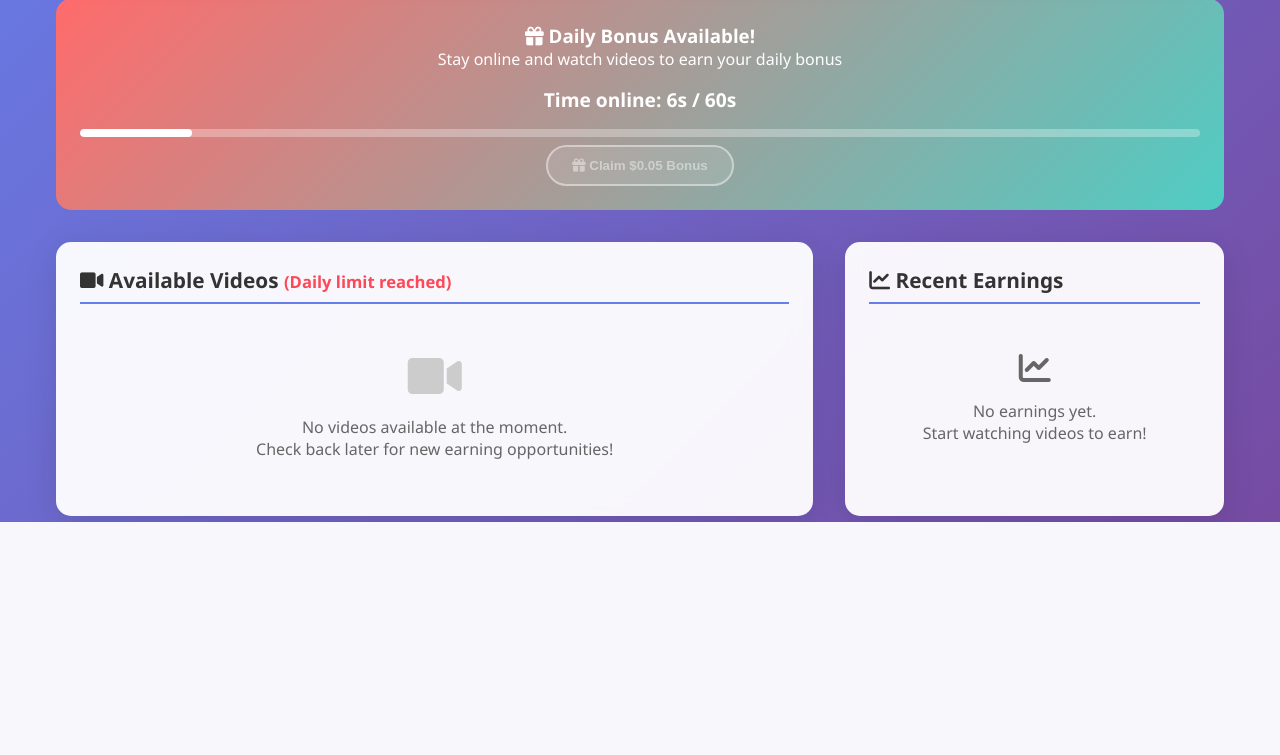
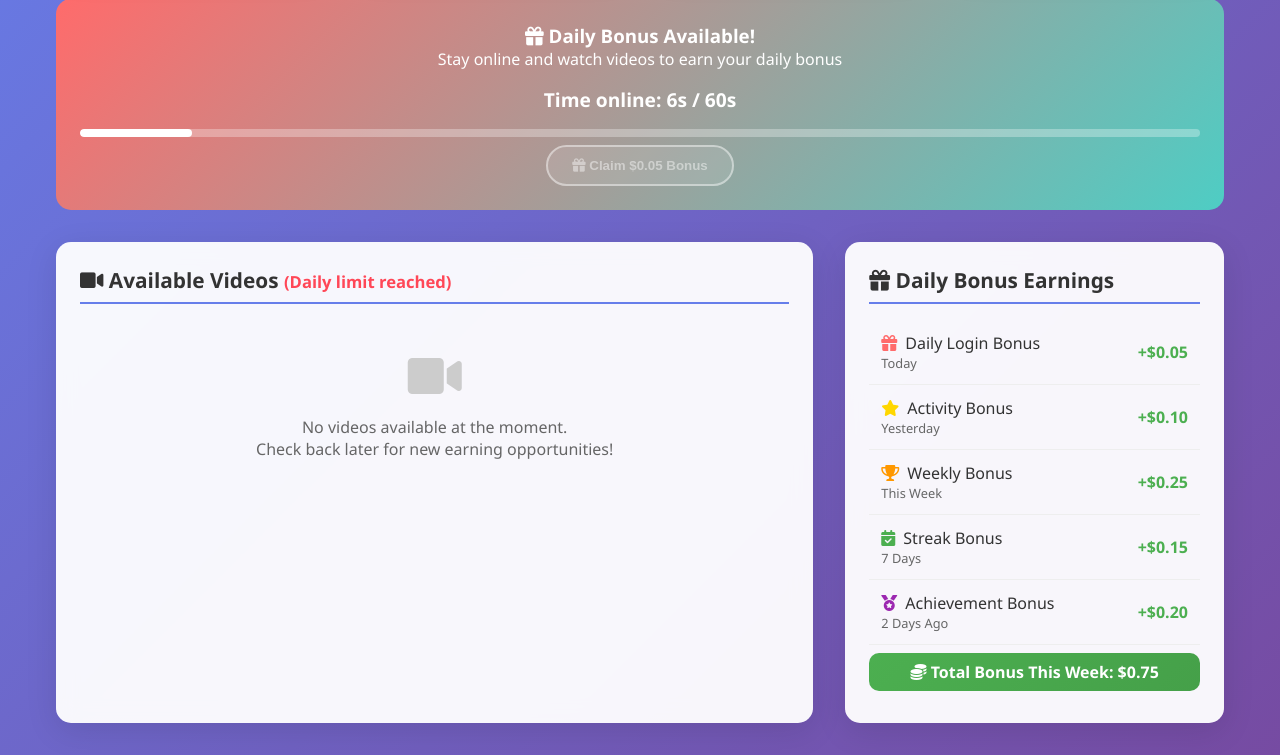
Before and after one commit to grace363/Watch, a Flask app: template templates/user_dashboard.html in a window 1280 px wide. Shown: the part 278-1033 px from the top of the page. Before the commit the page ends 800 px from the top, so only its background shows below. Run offline with Flask 3, Linux system fonts and the light colour scheme; the template is opened without the code that fills it, so the values that code supplies are empty; some libraries are stand-ins or nearby versions.

Commit message:
Update user_dashboard.html

```diff
--- a/templates/user_dashboard.html
+++ b/templates/user_dashboard.html
@@ -255,10 +255,18 @@
             align-items: center;
             padding: 0.75rem;
             border-bottom: 1px solid #eee;
+            transition: background 0.3s ease;
+        }
+
+        .earning-item:hover {
+            background: #f8f9fa;
         }
 
         .earning-source {
             font-weight: 500;
+            display: flex;
+            align-items: center;
+            gap: 0.5rem;
         }
 
         .earning-amount {
@@ -352,6 +360,16 @@
             color: #666;
         }
 
+        .bonus-earned {
+            background: linear-gradient(135deg, #4CAF50, #45a049);
+            color: white;
+            padding: 0.5rem 1rem;
+            border-radius: 10px;
+            margin: 0.5rem 0;
+            font-weight: bold;
+            text-align: center;
+        }
+
         @media (max-width: 768px) {
             .main-content {
                 grid-template-columns: 1fr;
@@ -403,7 +421,7 @@
             </div>
             <div class="user-info">
                 <div class="balance">
-                    <i class="fas fa-dollar-sign"></i> ${{ "%.2f"|format(user.balance_usd) }}
+                    <i class="fas fa-dollar-sign"></i> $<span id="userBalance">{{ "%.2f"|format(user.balance_usd) }}</span>
                 </div>
                 <span style="font-size: 0.9rem;">Welcome, {{ user.email.split('@')[0] }}</span>
                 <a href="{{ url_for('logout') }}" class="logout-btn">
@@ -431,7 +449,7 @@
                 <div class="stat-icon" style="color: #4CAF50;">
                     <i class="fas fa-dollar-sign"></i>
                 </div>
-                <div class="stat-value">${{ "%.2f"|format(user.balance_usd) }}</div>
+                <div class="stat-value">$<span id="statBalance">{{ "%.2f"|format(user.balance_usd) }}</span></div>
                 <div class="stat-label">Total Balance</div>
             </div>
 
@@ -520,32 +538,71 @@
                 {% endif %}
             </div>
 
-            <!-- Recent Earnings -->
+            <!-- Daily Bonus Earnings -->
             <div class="earnings-section">
                 <h2 class="section-title">
-                    <i class="fas fa-chart-line"></i> Recent Earnings
+                    <i class="fas fa-gift"></i> Daily Bonus Earnings
                 </h2>
 
-                {% if earnings %}
-                    {% for earning in earnings %}
                 <div class="earning-item">
                     <div>
                         <div class="earning-source">
-                                <i class="fas fa-{% if earning.source == 'watch' %}play{% elif earning.source == 'daily_bonus' %}gift{% else %}coins{% endif %}"></i>
-                                {{ earning.source.replace('_', ' ').title() }}
+                            <i class="fas fa-gift" style="color: #FF6B6B;"></i>
+                            Daily Login Bonus
                         </div>
-                            <div class="earning-time">{{ earning.timestamp.strftime('%m/%d %H:%M') }}</div>
+                        <div class="earning-time">Today</div>
                     </div>
-                        <div class="earning-amount">+${{ "%.3f"|format(earning.amount) }}</div>
+                    <div class="earning-amount">+$0.05</div>
                 </div>
-                    {% endfor %}
-                {% else %}
-                    <div style="text-align: center; padding: 2rem; color: #666;">
-                        <i class="fas fa-chart-line" style="font-size: 2rem; margin-bottom: 1rem;"></i>
-                        <p>No earnings yet.</p>
-                        <p>Start watching videos to earn!</p>
+
+                <div class="earning-item">
+                    <div>
+                        <div class="earning-source">
+                            <i class="fas fa-star" style="color: #FFD700;"></i>
+                            Activity Bonus
                         </div>
-                {% endif %}
+                        <div class="earning-time">Yesterday</div>
+                    </div>
+                    <div class="earning-amount">+$0.10</div>
+                </div>
+
+                <div class="earning-item">
+                    <div>
+                        <div class="earning-source">
+                            <i class="fas fa-trophy" style="color: #FF9800;"></i>
+                            Weekly Bonus
+                        </div>
+                        <div class="earning-time">This Week</div>
+                    </div>
+                    <div class="earning-amount">+$0.25</div>
+                </div>
+
+                <div class="earning-item">
+                    <div>
+                        <div class="earning-source">
+                            <i class="fas fa-calendar-check" style="color: #4CAF50;"></i>
+                            Streak Bonus
+                        </div>
+                        <div class="earning-time">7 Days</div>
+                    </div>
+                    <div class="earning-amount">+$0.15</div>
+                </div>
+
+                <div class="earning-item">
+                    <div>
+                        <div class="earning-source">
+                            <i class="fas fa-medal" style="color: #9C27B0;"></i>
+                            Achievement Bonus
+                        </div>
+                        <div class="earning-time">2 Days Ago</div>
+                    </div>
+                    <div class="earning-amount">+$0.20</div>
+                </div>
+
+                <div class="bonus-earned">
+                    <i class="fas fa-coins"></i>
+                    Total Bonus This Week: $0.75
+                </div>
             </div>
         </div>
     </div>
@@ -684,6 +741,53 @@
             }
         });
 
+        // Balance update function with animation
+        function updateBalance(amount) {
+            const balanceEl = document.getElementById("userBalance");
+            const statBalanceEl = document.getElementById("statBalance");
+
+            if (!balanceEl) return;
+
+            let current = parseFloat(balanceEl.innerText);
+            let target = current + amount;
+            let start = null;
+
+            function animate(timestamp) {
+                if (!start) start = timestamp;
+                let progress = timestamp - start;
+                let increment = (amount / 500) * progress;
+                let newVal = current + increment;
+
+                if ((amount > 0 && newVal >= target) || (amount < 0 && newVal <= target)) {
+                    balanceEl.innerText = target.toFixed(2);
+                    if (statBalanceEl) statBalanceEl.innerText = target.toFixed(2);
+                } else {
+                    balanceEl.innerText = newVal.toFixed(2);
+                    if (statBalanceEl) statBalanceEl.innerText = newVal.toFixed(2);
+                    requestAnimationFrame(animate);
+                }
+            }
+            requestAnimationFrame(animate);
+        }
+
+        // Fetch latest balance
+        function fetchLatestBalance() {
+            fetch('/api/user_stats')
+                .then(response => response.json())
+                .then(data => {
+                    if (data.balance !== undefined) {
+                        const balanceEl = document.getElementById("userBalance");
+                        if (!balanceEl) return;
+                        const current = parseFloat(balanceEl.innerText);
+                        const updated = parseFloat(data.balance);
+                        if (updated !== current) {
+                            updateBalance(updated - current);
+                        }
+                    }
+                })
+                .catch(err => console.error("Balance fetch error:", err));
+        }
+
         // Initialize timers and event listeners
         document.addEventListener('DOMContentLoaded', function() {
             // Update timer every second
@@ -709,55 +813,11 @@
                     setTimeout(() => alert.remove(), 500);
                 }, 5000);
             });
-        });
-    </script>
 
-<script>
-function updateBalance(amount) {
-    const balanceEl = document.getElementById("userBalance");
-    if (!balanceEl) return;
-    let current = parseFloat(balanceEl.innerText);
-    let target = current + amount;
-    let start = null;
-
-    function animate(timestamp) {
-        if (!start) start = timestamp;
-        let progress = timestamp - start;
-        let increment = (amount / 500) * progress;
-        let newVal = current + increment;
-        if ((amount > 0 && newVal >= target) || (amount < 0 && newVal <= target)) {
-            balanceEl.innerText = target.toFixed(2);
-        } else {
-            balanceEl.innerText = newVal.toFixed(2);
-            requestAnimationFrame(animate);
-        }
-    }
-    requestAnimationFrame(animate);
-}
-
-function fetchLatestBalance() {
-    fetch('/api/user_stats')
-        .then(response => response.json())
-        .then(data => {
-            if (data.balance !== undefined) {
-                const balanceEl = document.getElementById("userBalance");
-                if (!balanceEl) return;
-                const current = parseFloat(balanceEl.innerText);
-                const updated = parseFloat(data.balance);
-                if (updated !== current) {
-                    updateBalance(updated - current);
-                }
-            }
-        })
-        .catch(err => console.error("Balance fetch error:", err));
-}
-
-// Initial call and repeat every 30 seconds
-window.addEventListener("DOMContentLoaded", () => {
+            // Initial balance fetch and set interval
             fetchLatestBalance();
             setInterval(fetchLatestBalance, 30000);
         });
     </script>
-
 </body>
 </html>
```
Lines whose indentation alone changed are shown as unchanged.
